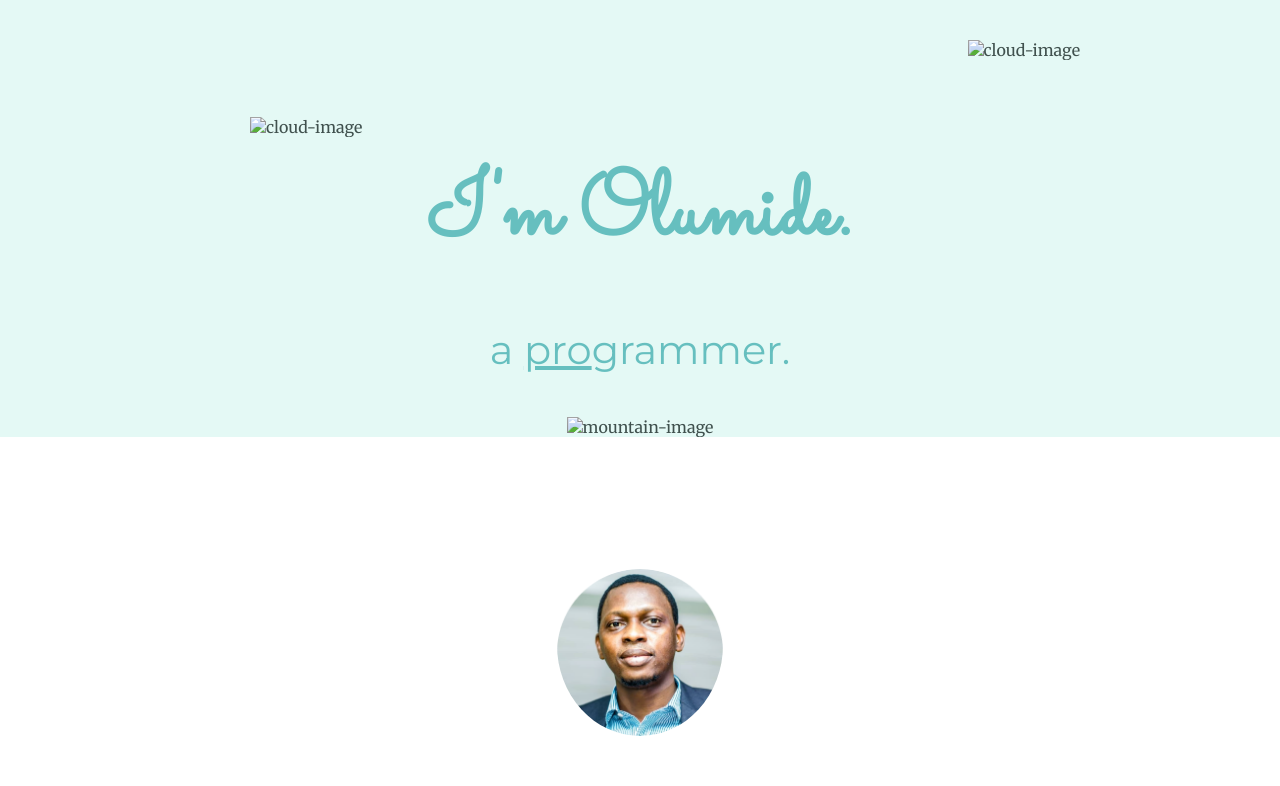
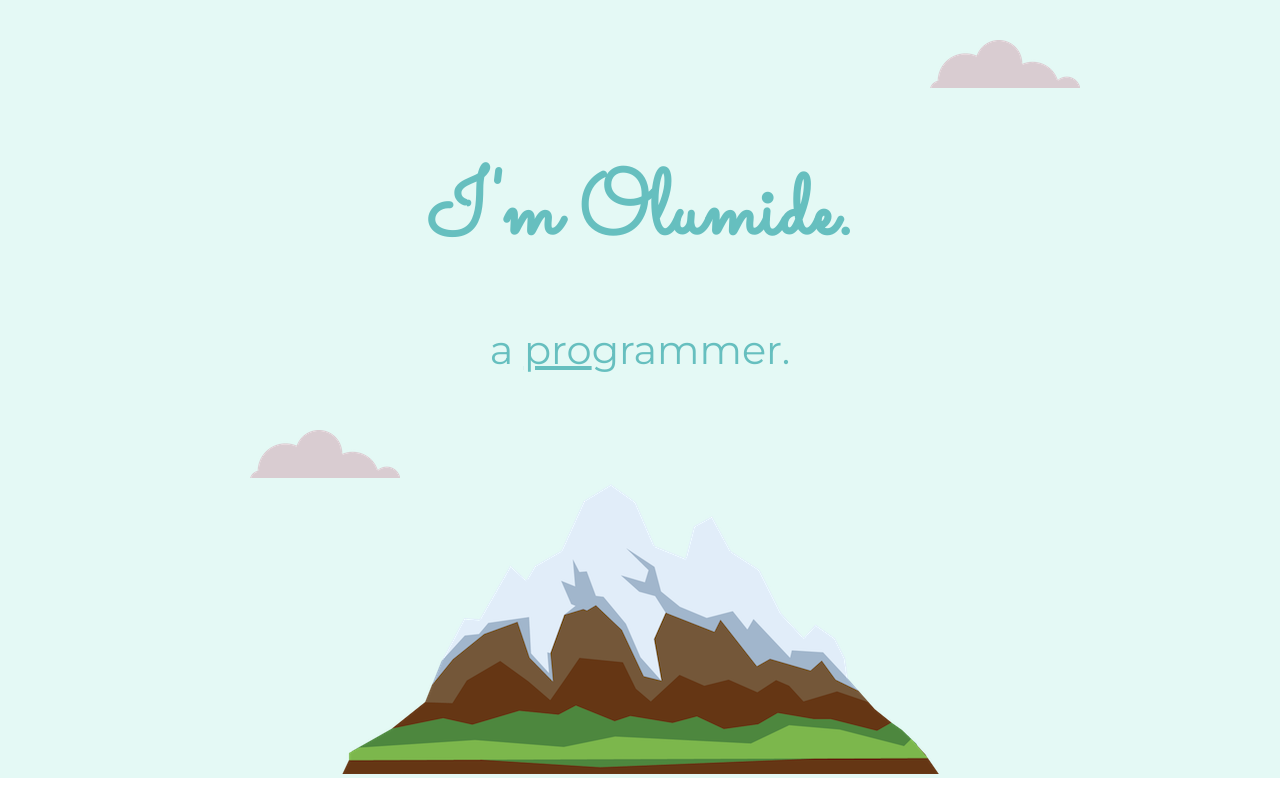
Before and after one commit to iamolumidepaul/cv3, a plain HTML site: page index.html in a window 1280 px wide. Shown: the top 786 px of the page. Drawn offline with Linux system fonts and the light colour scheme; files that its build step writes are made by us from their sources.

Commit message:
Update index.html

```diff
--- a/index.html
+++ b/index.html
@@ -4,7 +4,7 @@
 <head>
   <meta charset="utf-8">
   <title>Olumide Paul Odugbesan</title>
-  <link rel="stylesheet" href="css/styles.css">
+  <link rel="stylesheet" href="styles.css">
   <link rel="icon" href="favicon.ico">
   <link rel="preconnect" href="https://fonts.gstatic.com">
 <link href="https://fonts.googleapis.com/css2?family=Merriweather&family=Montserrat&family=Sacramento&display=swap" rel="stylesheet">
@@ -15,11 +15,11 @@
 <body>
 
   <div class="top-container">
-    <img class="top-cloud" src="images/cloud.png" alt="cloud-image">
+    <img class="top-cloud" src="cloud.png" alt="cloud-image">
     <h1>I'm Olumide.</h1>
     <h2>a <span class="pro">pro</span>grammer.</h2>
-    <img class="bottom-cloud" src="images/cloud.png" alt="cloud-image">
-    <img src="images/mountain.png" alt="mountain-image">
+    <img class="bottom-cloud" src="cloud.png" alt="cloud-image">
+    <img src="mountain.png" alt="mountain-image">
   </div>
 
   <div class="middle-container">
```
